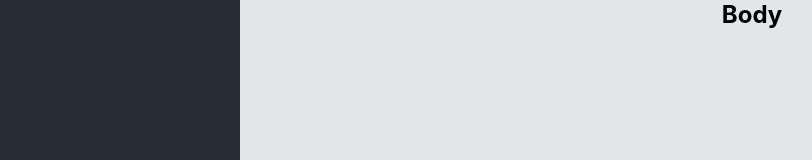
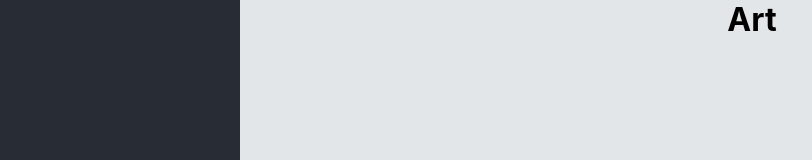
Before and after one commit to zen-da-baker/react-portfolio-site, a React (Create React App) app in the folder react-portfolio/: page / in a window 1280 px wide. Shown: the top 160 px of the page, without its empty margins (16-828 px from the left). Built offline with nearby package versions, Linux system fonts and the light colour scheme.

Commit message:
Demo header and body components with useState

```diff
--- a/react-portfolio/src/App.js
+++ b/react-portfolio/src/App.js
@@ -1,27 +1,33 @@
 // Import React
-import React from 'react';
+import React, { useState } from 'react';
 
-// Import styles
+// Import Styles
 import './App.css';
 
+// Import Components
+import Art from './components/Art';
+import Header from './components/Header';
+
 function App() {
+
+  const [body, setBody] = useState('art');
+
+  if (body === 'art') {
+    return (
+      <div className='App'>
+        <Header />
+        <Art />
+      </div>
+    )
+  }
+
   return (
     <div className="App">
-      <header className="App-header">
 
-        <button>Art</button>
-        <button>Programming</button>
-        <button>Writing</button>
-        <button>Education</button>
-
-        <br/>
-
-        <button>About</button>
-
-      </header>
 
       <main className="app-body">
-        <h2>Body</h2>
+        <h1>Body</h1>
+        {body}
       </main>
     </div>
   );
--- /dev/null
+++ b/react-portfolio/src/components/Art.js
@@ -0,0 +1,10 @@
+// Import React
+import React from 'react';
+
+export default function Art() {
+    return (
+        <div className='app-body'>
+            <h1>Art</h1>
+        </div>
+    )
+}
--- /dev/null
+++ b/react-portfolio/src/components/Header.js
@@ -0,0 +1,19 @@
+// Import React
+import React from 'react';
+
+export default function Header() {
+    return (
+        <header className="App-header">
+
+            <button>Art</button>
+            <button>Programming</button>
+            <button>Writing</button>
+            <button>Education</button>
+
+            <br/>
+
+            <button>About</button>
+
+      </header>
+    )
+}
```
